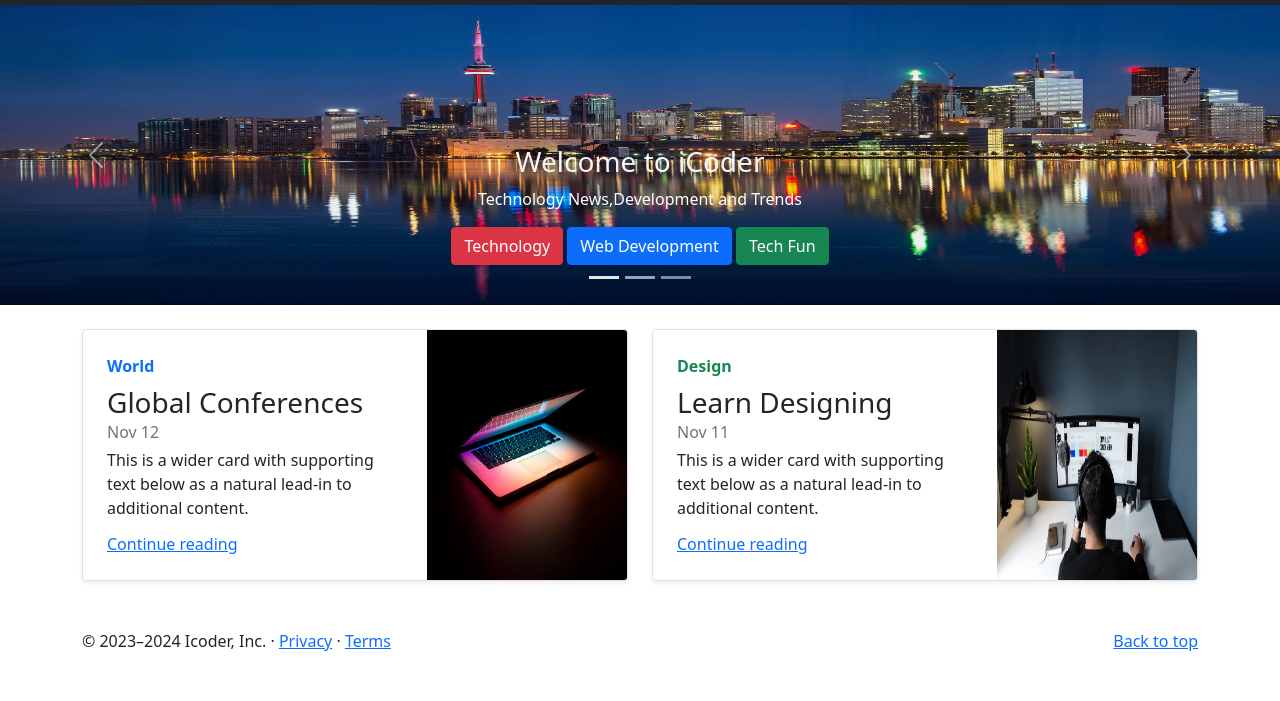
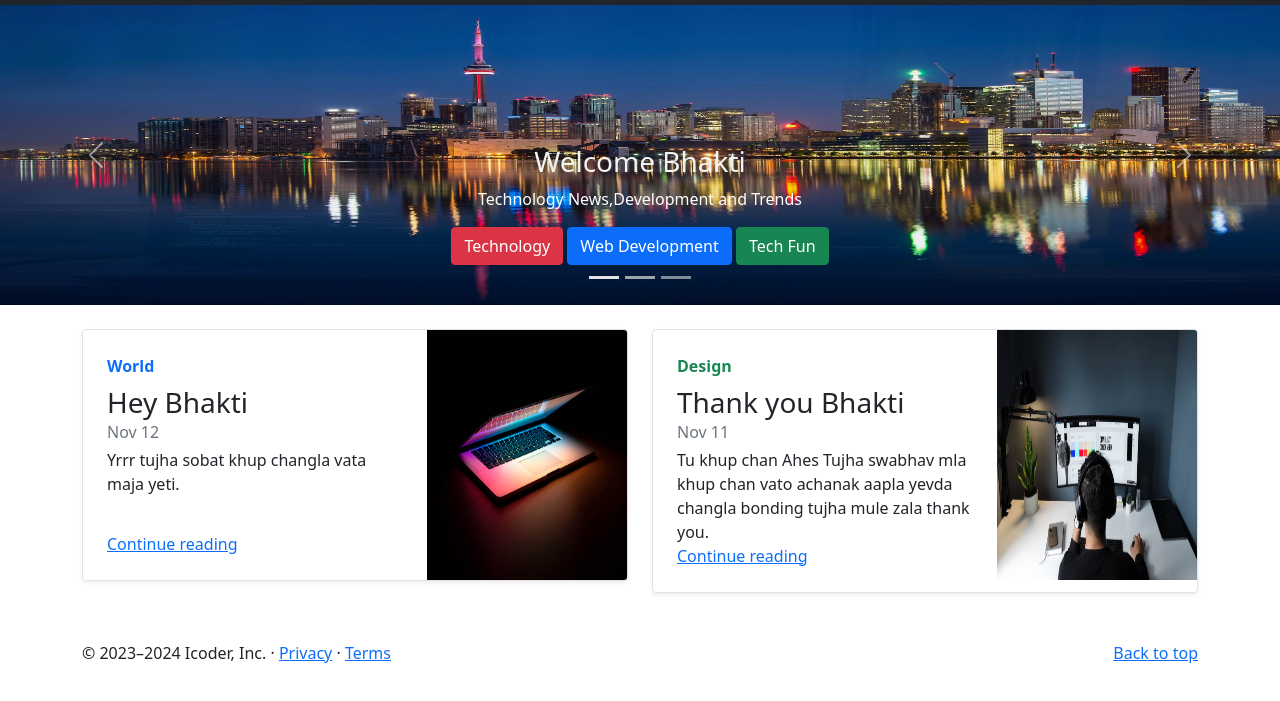
Before and after one commit to lokeshthule/IcodersBootstrap, a plain HTML site: page index.html in a window 1280 px wide. Shown: the part 51-752 px from the top of the page. Drawn offline with nearby package versions, Linux system fonts and the light colour scheme.

Commit message:
Update index.html

```diff
--- a/index.html
+++ b/index.html
@@ -151,7 +151,7 @@
             <div class="carousel-item active">
                 <img src="pic2.jpg" class="d-block w-100 pics" alt="pic1">
                 <div class="carousel-caption d-none d-md-block">
-                    <h3>Welcome to iCoder</h3>
+                    <h3>Welcome Bhakti</h3>
                     <p>Technology News,Development and Trends</p>
                     <button class="btn btn-danger">Technology</button>
                     <button class="btn btn-primary">Web Development</button>
@@ -161,7 +161,7 @@
             <div class="carousel-item">
                 <img src="img3.avif" class="d-block w-100 pics" alt="pic2">
                 <div class="carousel-caption d-none d-md-block">
-                    <h3>The Best Coding Blog</h3>
+                    <h3>Thank you for coming </h3>
                     <p>Technology News,Development and Trends</p>
                     <button class="btn btn-danger">Technology</button>
                     <button class="btn btn-primary">Web Development</button>
@@ -171,7 +171,7 @@
             <div class="carousel-item">
                 <img src="img2.avif" class="d-block w-100 pics" alt="pic3">
                 <div class="carousel-caption d-none d-md-block">
-                    <h3>Award Winning Blog</h3>
+                    <h3>I am Enjoying time with you</h3>
                     <p>Technology News,Development and Trends</p>
                     <button class="btn btn-danger">Technology</button>
                     <button class="btn btn-primary">Web Development</button>
@@ -197,10 +197,9 @@
                     class="row g-0 border rounded overflow-hidden flex-md-row mb-4 shadow-sm h-md-250 position-relative">
                     <div class="col p-4 d-flex flex-column position-static">
                         <strong class="d-inline-block mb-2 text-primary">World</strong>
-                        <h3 class="mb-0">Global Conferences</h3>
+                        <h3 class="mb-0">Hey Bhakti </h3>
                         <div class="mb-1 text-muted">Nov 12</div>
-                        <p class="card-text mb-auto">This is a wider card with supporting text below as a natural
-                            lead-in to additional content.</p>
+                        <p class="card-text mb-auto">Yrrr tujha sobat khup changla vata maja yeti.</p>
                         <a href="#" class="stretched-link">Continue reading</a>
                     </div>
                     <div class="col-auto d-none d-lg-block">
@@ -213,10 +212,9 @@
                     class="row g-0 border rounded overflow-hidden flex-md-row mb-4 shadow-sm h-md-250 position-relative">
                     <div class="col p-4 d-flex flex-column position-static">
                         <strong class="d-inline-block mb-2 text-success">Design</strong>
-                        <h3 class="mb-0">Learn Designing</h3>
+                        <h3 class="mb-0">Thank you Bhakti</h3>
                         <div class="mb-1 text-muted">Nov 11</div>
-                        <p class="mb-auto">This is a wider card with supporting text below as a natural lead-in to
-                            additional content.</p>
+                        <p class="mb-auto">Tu khup chan Ahes Tujha swabhav mla khup chan vato achanak aapla yevda  changla bonding tujha mule zala thank you.</p>
                         <a href="#" class="stretched-link">Continue reading</a>
                     </div>
                     <div class="col-auto d-none d-lg-block">
```
